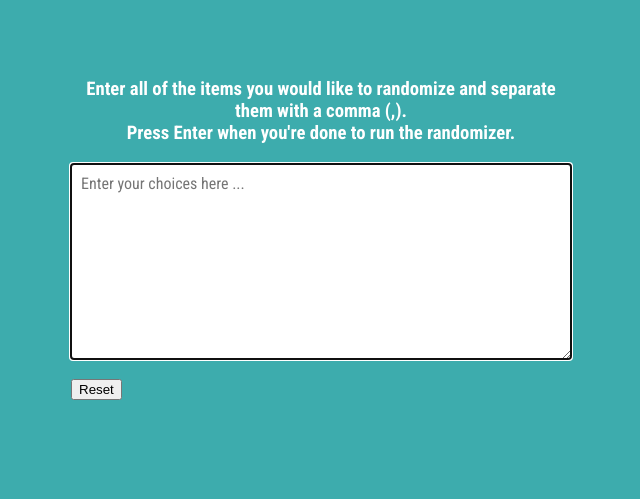
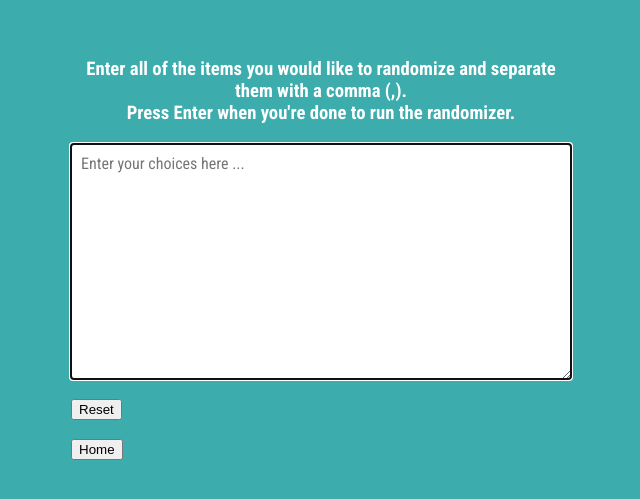
Before and after one commit to chinthujan/the-randomizer, a plain HTML site: page index1.html in a window 1280 px wide. Shown: the part 235-734 px from the top of the page, without its empty margins (319-959 px from the left). Drawn offline with Linux system fonts and the light colour scheme.

Commit message:
home page funnel added

```diff
--- a/index1.html
+++ b/index1.html
@@ -15,6 +15,8 @@
         <div id="tags"></div>
         <div id="reset">
             <input type="reset" value="Reset" onClick="window.location.reload()">
+            <br><br>
+            <button onclick="location.href='index.html'">Home</button>
         </div>
     </div>
     <script src="script.js"></script>
```
